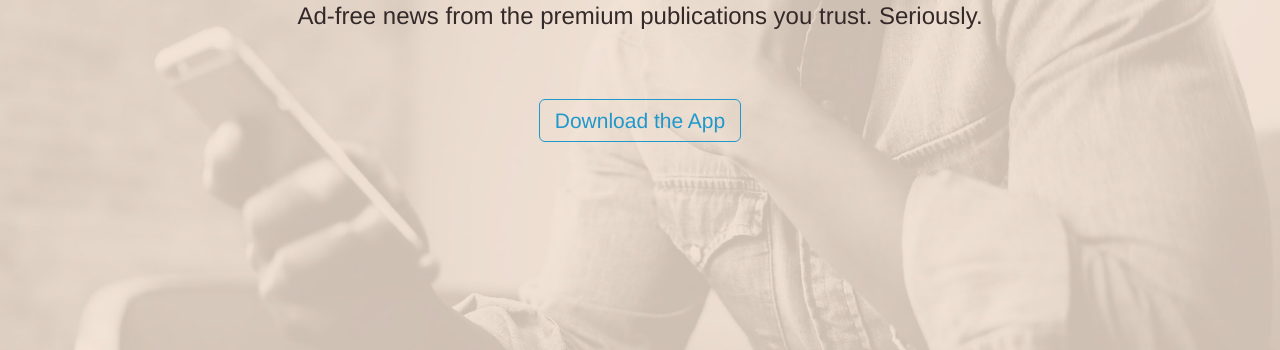
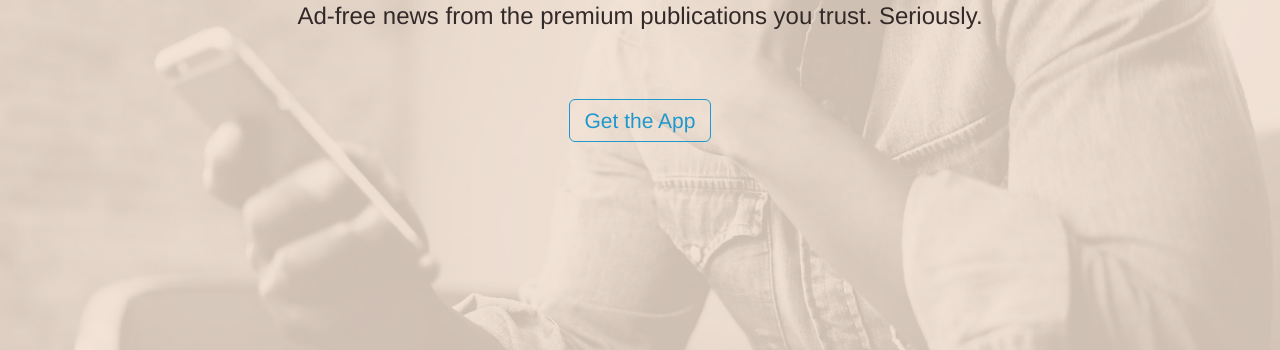
Before and after one commit to SeriouslyInc/seriously-website, a Jekyll site: the page built from 1.html, in a window 1280 px wide and 900 px high. Shown: the part 383-733 px from the top of the window. Built offline with Jekyll 4.4.1, drawn with Linux system fonts in a browser that asks for light colours; comment, search, counter and statistics services are not loaded.

Commit message:
Button change.

```diff
--- a/1.html
+++ b/1.html
@@ -9,7 +9,7 @@ title: Unlimited, ad-free access to the premium news publications you trust. Ser
   $(document).ready(function(){
     $("#home-hero-cta-button").click(function() {
       analytics.track('Button Clicked', {
-        name: 'Download the App',
+        name: 'Get the App',
         varient: 'Experiment 1',
         location: 'Hero',
         page_name: 'Landing'
@@ -42,7 +42,7 @@ title: Unlimited, ad-free access to the premium news publications you trust. Ser
     <p class="hero-subheading">Ad-free news from the premium publications you trust. Seriously.</p>
   </div>
   <div class="home-hero-cta">
-    <a id="home-hero-cta-button" href="#signup">Download the App</a>
+    <a id="home-hero-cta-button" href="#signup">Get the App</a>
   </div>
 </header>
 
```
